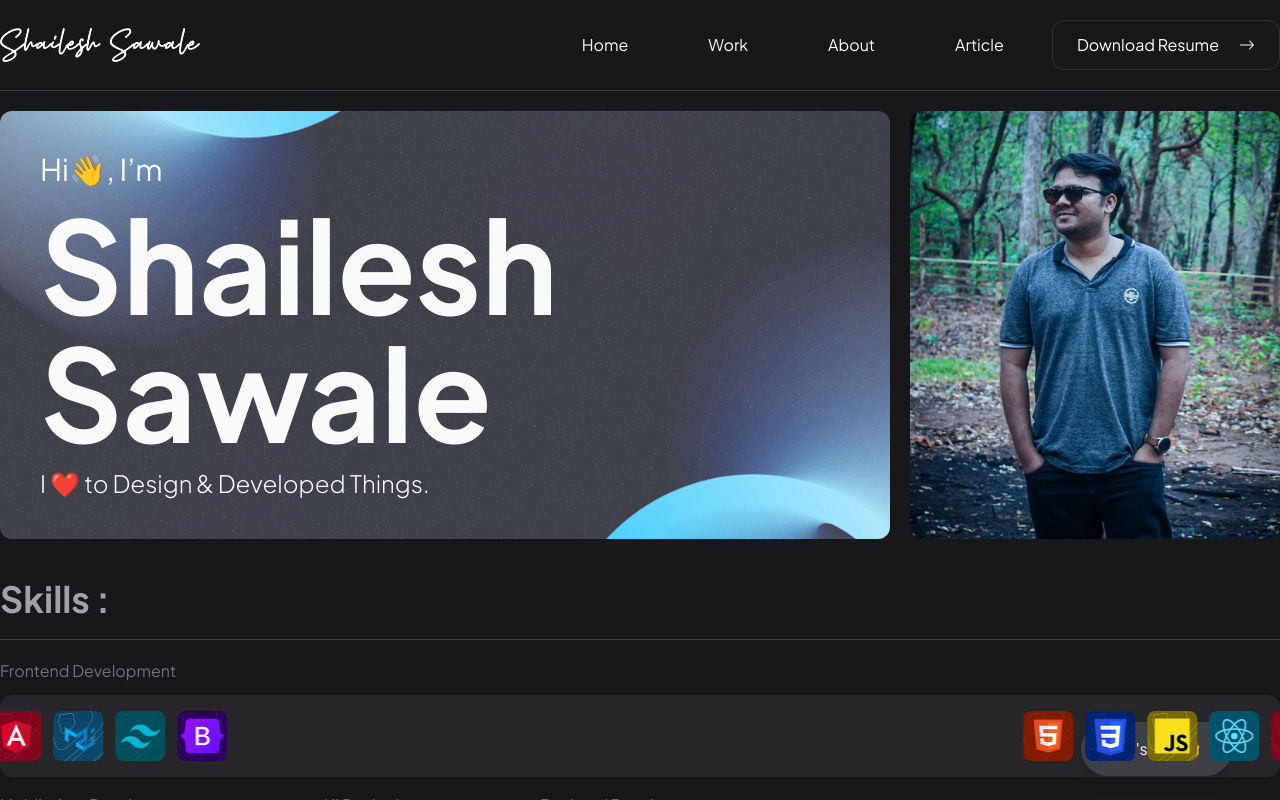
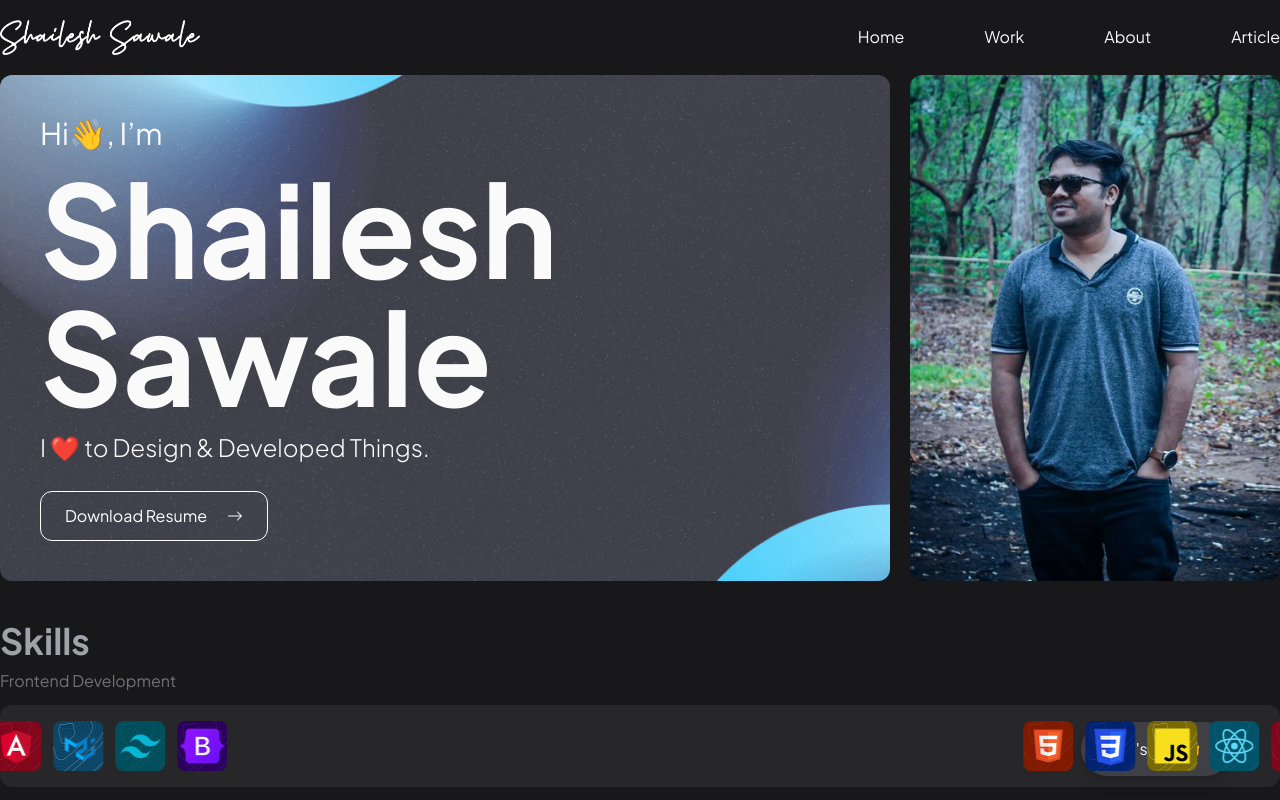
Before and after one commit to ShaileshS237/portfolio, a React (Create React App) app: page / in a window 1280 px wide. Built offline with nearby package versions, Linux system fonts and the light colour scheme; a web font is replaced by a local one.

Commit message:
meta discription added with some changes

```diff
--- a/public/index.html
+++ b/public/index.html
@@ -5,10 +5,7 @@
 		<link rel="icon" href="%PUBLIC_URL%/favicon.ico" />
 		<meta name="viewport" content="width=device-width, initial-scale=1" />
 		<meta name="theme-color" content="#000000" />
-		<meta
-			name="description"
-			content="Web site created using create-react-app"
-		/>
+		<meta name="description" content="👋A simple, minimal portfolio website!" />
 		<link rel="apple-touch-icon" href="%PUBLIC_URL%/logo192.png" />
 
 		<link rel="manifest" href="%PUBLIC_URL%/manifest.json" />
--- a/src/Components/Experiance.jsx
+++ b/src/Components/Experiance.jsx
@@ -1,19 +1,11 @@
 import React from "react";
 import { EXPERIANCE } from "../Constant/constant";
+import Title from "./Title";
 
 const Experiance = () => {
 	return (
 		<div className=" mt-[40px]">
-			<h1
-				className="text-4xl text-zinc-400
-			  font-bold"
-			>
-				Experiance :
-			</h1>
-			<div
-				className="mt-5"
-				style={{ height: "0.5px", background: "#3f3f46" }}
-			></div>
+			<Title width={"full"} titlename={"Experiance"} />
 
 			{EXPERIANCE.map((val) => {
 				return (
--- a/src/Components/Header.jsx
+++ b/src/Components/Header.jsx
@@ -3,8 +3,21 @@ import logo from "../assets/logo.png";
 import { BsArrowRight } from "react-icons/bs";
 const Header = () => {
 	return (
-		<div className="ticky top-0 z-50 mt-5">
+		<div className="top-0 z-50 mt-5">
 			<div className="grid grid-cols-12 gap-4 items-center">
+				<div className="md:col-span-2 col-span-12">
+					<img src={logo} alt="" />
+				</div>
+				<div className="col-span-10 hidden md:flex self-center justify-end ">
+					<ul className="flex gap-20 text-white self-center ">
+						<li className="hover:color-sky-700  cursor-pointer">Home</li>
+						<li className="cursor-pointer pa">Work</li>
+						<li className="cursor-pointer">About</li>
+						<li className="cursor-pointer">Article</li>
+					</ul>
+				</div>
+			</div>
+			{/* <div className="grid grid-cols-12 gap-4 items-center">
 				<div className="md:col-span-2 col-span-12">
 					<img src={logo} alt="" />
 				</div>
@@ -21,8 +34,8 @@ const Header = () => {
 						</button>
 					</a>
 				</div>
-			</div>
-			<div className="divide-y divide-blue-200"></div>
+			</div> */}
+			{/* <div className="divide-y divide-blue-200"></div> */}
 		</div>
 	);
 };
--- a/src/Components/Hero.jsx
+++ b/src/Components/Hero.jsx
@@ -3,6 +3,7 @@ import image from "../assets/image1.png";
 import logo from "../assets/logo.png";
 import profile from "../assets/profile2.png";
 import bg from "../assets/background.png";
+import { BsArrowRight } from "react-icons/bs";
 const Hero = () => {
 	return (
 		<div className="grid  lg:grid-rows-1 grid-cols-10 mt-5 gap-5">
@@ -20,6 +21,11 @@ const Hero = () => {
 				<h1 className="text-2xl mt-3 font-light">
 					I ❤️ to Design & Developed Things.
 				</h1>
+				<a href={process.env.PUBLIC_URL + "/Shailesh_Resume.pdf"}>
+					<button className=" border border-white flex items-center px-6 py-3 mt-7 hover:bg-[#2f3034] text-white hover:text-white transition-all duration-500 rounded-xl">
+						Download Resume <BsArrowRight className="ml-5" />
+					</button>
+				</a>
 			</div>
 			<div
 				className="rounded-xl bg-cover bg-center invisible lg:visible col-span-3"
--- a/src/Components/Projects.jsx
+++ b/src/Components/Projects.jsx
@@ -1,12 +1,19 @@
 import React from "react";
-import image from "../assets/image1.png";
-import logo from "../assets/logo.png";
-import profile from "../assets/profile2.png";
-import bg from "../assets/background.png";
+import Title from "./Title";
+// import image from "../assets/image1.png";
+// import logo from "../assets/logo.png";
+// import profile from "../assets/profile2.png";
+// import bg from "../assets/background.png";
 const Projects = () => {
 	return (
 		<div className="mt-10">
-			<h1
+			<Title width={"full"} titlename={"Project"} />
+			For all the coding projects, check out my{" "}
+			<span className="text-[cyan]">Github Repos.</span>
+			<br />
+			Over the past few years, I have coded things that I am sort-of proud of.
+			These are just a few of them.
+			{/* <h1
 				className="text-4xl text-zinc-400
 			  font-bold"
 			>
@@ -62,7 +69,7 @@ const Projects = () => {
 						alt=""
 					/>
 				</div>
-			</div>
+			</div> */}
 		</div>
 	);
 };
--- a/src/Components/Skills.jsx
+++ b/src/Components/Skills.jsx
@@ -2,21 +2,11 @@ import React from "react";
 import Marquee from "react-fast-marquee";
 import { SKILLS } from "../Constant/constant";
 import SkillMarquee from "./SkillMarquee";
+import Title from "./Title";
 const Skills = () => {
 	return (
 		<div className="md:mt-10">
-			<h1
-				className="text-4xl mb-2  text-zinc-400
-			  font-bold"
-			>
-				Skills :
-			</h1>
-			<div
-				className="my-5"
-				style={{ height: "0.5px", background: "#3f3f46" }}
-			></div>
-			{/* FRONTEND DEVELOPMENT */}
-
+			<Title width={"full"} titlename={"Skills"} />
 			<div className="grid grid-cols-12 gap-4">
 				<SkillMarquee
 					marqueeValue={SKILLS.frontend}
--- /dev/null
+++ b/src/Components/Title.jsx
@@ -0,0 +1,20 @@
+import React from "react";
+
+const Title = (props) => {
+	return (
+		<div className="flex items-center ">
+			<h1
+				className="text-4xl mb-2  text-zinc-400
+			  font-bold"
+			>
+				{props.titlename}
+			</h1>
+			<div
+				className={`ml-5 w-${props.width}`}
+				style={{ height: "0.5px", background: "#3f3f46" }}
+			></div>
+		</div>
+	);
+};
+
+export default Title;
--- a/src/Pages/Home.jsx
+++ b/src/Pages/Home.jsx
@@ -14,15 +14,17 @@ const Home = () => {
 			>
 				<h3>Let's Talk 👋</h3>
 			</button>
+
 			<div className="container2 lg:container mx-auto pt-5 p-5 md:p-0">
 				<Header />
-				<div
+				{/* <div
 					className="mt-5"
 					style={{ height: "0.5px", background: "#3f3f46" }}
-				></div>
+				></div> */}
 				<Hero />
 
 				<Skills />
+				<Projects />
 				{/* <h1 className="mt-10 font-bold md:text-[3.00rem] text-[1.4rem]">
 					I have experience with front-end technologies such as HTML, CSS, and
 					JavaScript, and I am able to turn design mockups into functional web
@@ -30,7 +32,6 @@ const Home = () => {
 					seamless and intuitive user experiences.
 				</h1> */}
 				<Experiance />
-				<Projects />
 			</div>
 
 			<Footer />
```
